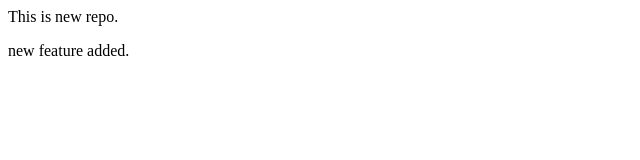
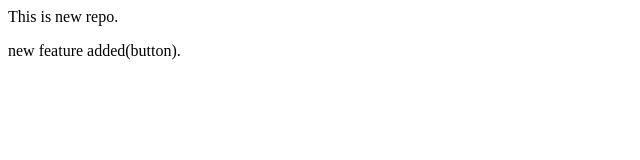
Before and after one commit to AshuGitHub-7/demo, a plain HTML site: page local repo/index.html in a window 1280 px wide. Shown: the full height of the page, 0-640 px from the left. Drawn offline with Linux system fonts and the light colour scheme.

```diff
--- a/local repo/index.html
+++ b/local repo/index.html
@@ -1,2 +1,2 @@
 <p>This is new repo.</p>
-<p>new feature added.</p>
+<p>new feature added(button).</p>
```
